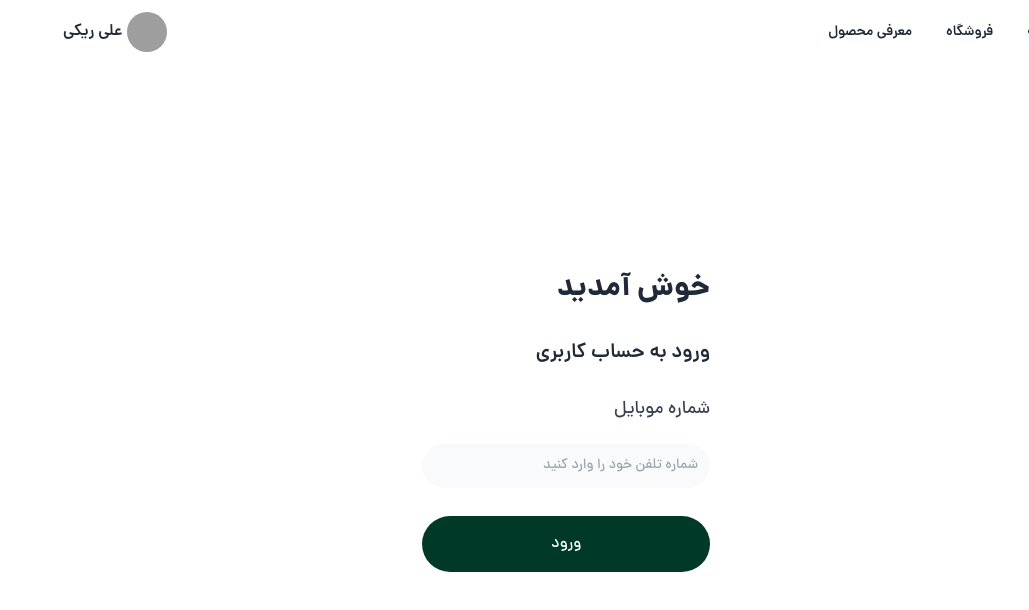
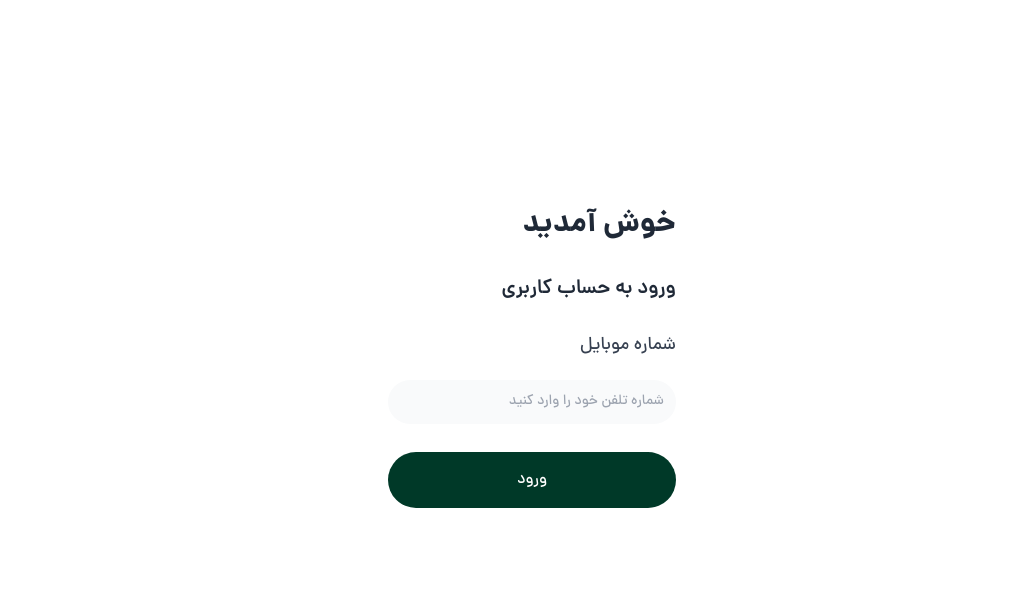
Before and after one commit to amirnori09/Accountant, a Next.js app: page /login in a window 1280 px wide. Shown: the top 610 px of the page, without its empty margins (251-1280 px from the left). Built offline with nearby package versions, Linux system fonts and the light colour scheme.

Commit message:
layout for login done andcreated a signin route

```diff
--- /dev/null
+++ b/src/app/(public)/layout.js
@@ -0,0 +1,19 @@
+import { dana } from "@/utils/local_font";
+import "../globals.css";
+import Layout from "@/components/layouts/LayOut";
+
+export const metadata = {
+  title: "Create Next App",
+  description: "Generated by create next app",
+};
+
+export default function RootLayout({ children }) {
+  return (
+    <html lang="en" dir="rtl" data-theme="light">
+      <body className={`${dana.variable} font-sans`}>
+        <Layout>{children}</Layout>
+
+      </body>
+    </html>
+  );
+}
--- a/src/app/page.js
+++ b/src/app/(public)/page.js
@@ -1,6 +1,5 @@
-// import Navbar from "../components/layouts/Navbar";
+import MainContent from "@/components/layouts/MainContent";
 
-import MainContent from "@/components/layouts/MainContent";
 
 export default function Home() {
   return (
--- a/src/app/layout.js
+++ /dev/null
@@ -1,27 +0,0 @@
-import { dana } from "@/utils/local_font";
-import "./globals.css";
-import Navbar from "@/components/layouts/Navbar";
-import SideBar from "@/components/layouts/SideBar";
-
-export const metadata = {
-  title: "Create Next App",
-  description: "Generated by create next app",
-};
-
-export default function RootLayout({ children }) {
-  return (
-    <html lang="en" dir="rtl" data-theme="light">
-      <body className={`${dana.variable} font-sans`}>
-        <div className="grid grid-cols-10 gap-2">
-          <div className="col-span-2">
-            <SideBar />
-          </div>
-          <div className="col-span-10 md:col-span-8 h-screen">
-            <Navbar />
-            {children}
-          </div>
-        </div>
-      </body>
-    </html>
-  );
-}
--- /dev/null
+++ b/src/app/login/layout.js
@@ -0,0 +1,16 @@
+import '@/app/globals.css';
+import { dana } from "@/utils/local_font";
+
+export default function RootLayout({
+  children,
+}) {
+  return (
+    <html lang="en" dir="rtl" data-theme="light">
+      <body className={`${dana.variable} font-sans`}>
+       <div className='flex justify-center'>
+        {children}
+       </div>
+        </body>
+    </html>
+  );
+}
--- a/src/app/login/page.jsx
+++ b/src/app/login/page.jsx
@@ -1,9 +1,8 @@
-const page = () => {
+import React from 'react';
+const Page = () => {
     return (
         <>
-
-
-        <div className="container flex items-center justify-center font-sans my-52">
+        <main className="container flex items-center justify-center font-sans my-52">
             <div className="flex flex-col justify-center items-start w-72">
                 <img src="" alt="" />
                 <p className="text-3xl font-black mb-8">خوش آمدید</p>
@@ -15,10 +14,9 @@ const page = () => {
                 <button className="bg-[#003928] text-white rounded-full py-4 w-full mt-7">ورود</button>
 
             </div>
-        </div>
-
+        </main>
         </>
      );
 }
 
-export default page;
+export default Page;
--- /dev/null
+++ b/src/app/login/signin/page.jsx
@@ -0,0 +1,9 @@
+const Page = () => {
+    return (
+        <>
+
+        </>
+     );
+}
+
+export default Page;
--- /dev/null
+++ b/src/components/layouts/LayOut.js
@@ -0,0 +1,19 @@
+import React from 'react';
+import Navbar from './Navbar';
+import SideBar from './SideBar';
+
+const Layout = ({ children }) => {
+  return (
+    <div className="grid grid-cols-10 gap-2">
+          <div className="col-span-2">
+            <SideBar />
+          </div>
+          <div className="col-span-10 md:col-span-8 h-screen">
+            <Navbar />
+            {children}
+          </div>
+        </div>
+  );
+};
+
+export default Layout;
--- a/src/components/layouts/Navbar.jsx
+++ b/src/components/layouts/Navbar.jsx
@@ -1,3 +1,6 @@
+import Page from "@/app/login/page";
+import Link from "next/link";
+
 const Navbar = () => {
   return (
     <div className="navbar">
@@ -5,6 +8,9 @@ const Navbar = () => {
         <a className="btn btn-ghost">خانه</a>
         <a className="btn btn-ghost">فروشگاه</a>
         <a className="btn btn-ghost">معرفی محصول</a>
+        <Link href="/login">
+          <button>ورود</button>
+        </Link>
       </div>
 
       <div className="">
```
